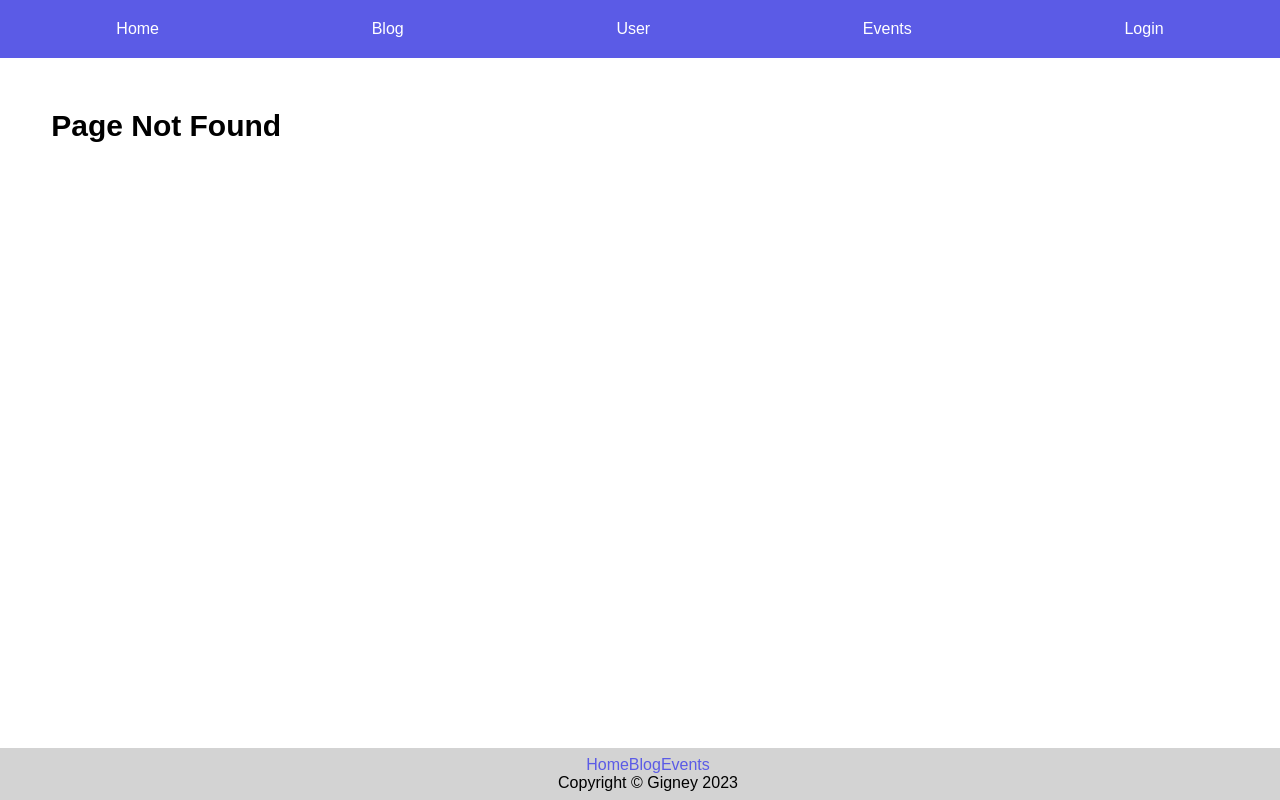
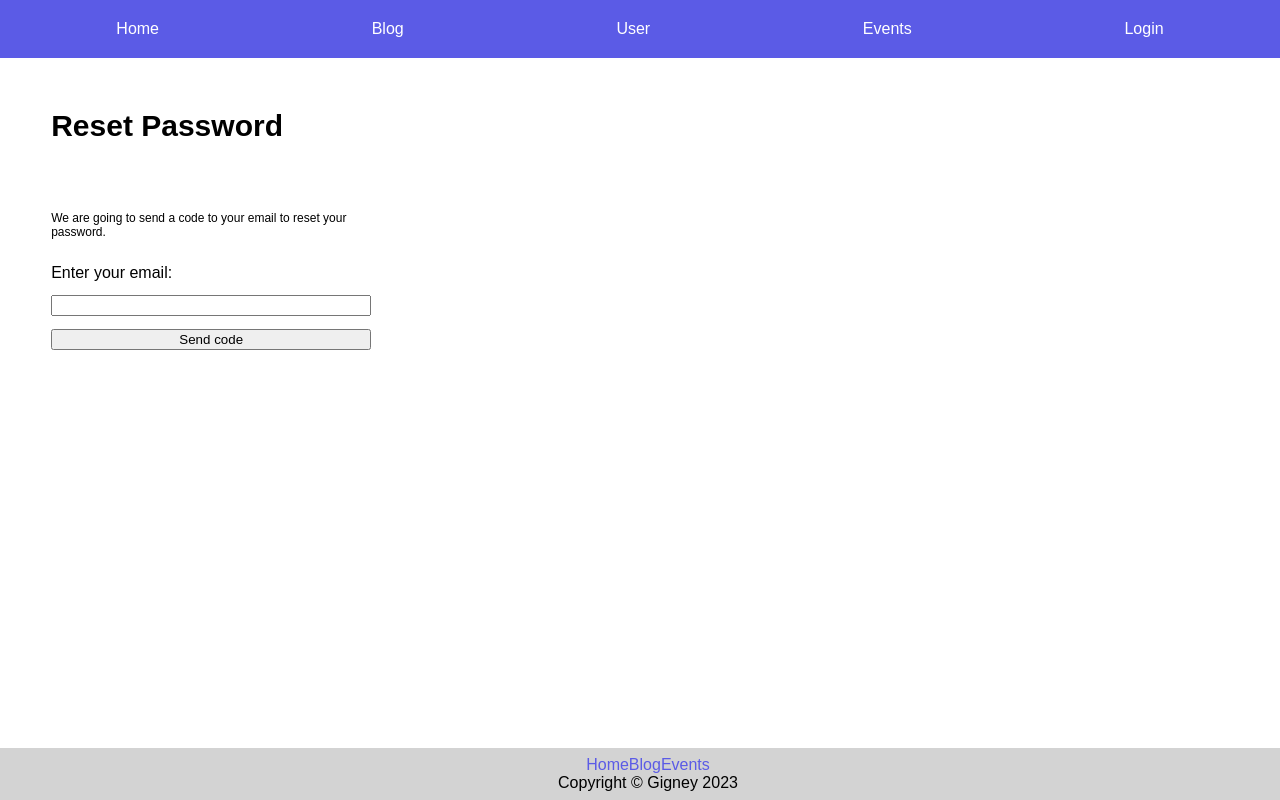
Before and after one commit to GRDE3024-DIG33-DigEx-Major-Project-2/frontendA3, a React (Create React App) app: page /reset-password in a window 1280 px wide. Before the commit this address had no page. Built offline with nearby package versions, Linux system fonts and the light colour scheme.

Commit message:
Added Reset Password Flow

```diff
--- a/src/components/App.js
+++ b/src/components/App.js
@@ -11,6 +11,7 @@ import Footer from "./Footer.js";
 import Login from "./Login.js";
 import FavouritesList from "./FavouritesList";
 import PastEvents from "./PastEvents";
+import ResetPassword from "./ResetPassword";
 
 function App() {
 
@@ -32,6 +33,7 @@ function App() {
             <Route path="/" element={<Home />} />
             <Route path="blog" element={<Blog />} />
             <Route path="login" element={<Login setIsLoggedIn={setIsLoggedIn} setUser={setUser}/>} />
+            <Route path="reset-password" element={<ResetPassword />} />
             <Route path="user" element={<User isLoggedIn={isLoggedIn} user={user} setIsLoggedIn={setIsLoggedIn} setUser={setUser} />}>
               <Route path="profile" element={<Profile user = {user} />} />
               <Route path="favourites" element={<FavouritesList user = {user} />} />
--- a/src/components/Login.js
+++ b/src/components/Login.js
@@ -1,5 +1,5 @@
 import { useState } from "react";
-import { useNavigate } from "react-router-dom";
+import { useNavigate, Link } from "react-router-dom";
 
 const Login = ({setIsLoggedIn, setUser}) => {
 
@@ -23,12 +23,10 @@ const Login = ({setIsLoggedIn, setUser}) => {
 
     // if wrong email or password, set message - logic to be added with backend
     setMessage("Invalid email or password. Try again.")
-
-
   };
 
   return (
-    <div className="login-container">
+    <>
       <h1>Login</h1>
       <form className="login-form" onSubmit={loginHandler}>
       <label htmlFor="email">Email</label>
@@ -48,13 +46,15 @@ const Login = ({setIsLoggedIn, setUser}) => {
         {/* if the message is defined, show it */}
         {message && <p className="error-message">{message}</p>}
         <input
-          id="register-btn"
+          id="login-btn"
           className="input-btn"
           type="submit"
           value="Login"
         />
+        <Link to="../reset-password">Forgot password?</Link>
       </form>
-    </div>
+
+    </>
   );
 };
 
--- /dev/null
+++ b/src/components/ResetPassword.js
@@ -0,0 +1,43 @@
+import { useState } from "react";
+import { useNavigate} from "react-router-dom";
+
+const ResetPassword = () => {
+
+  const [email, setEmail] = useState("");
+  const [message, setMessage] = useState(null);
+  const navigate = useNavigate();
+
+  const resetHandler = async (event) => {
+    event.preventDefault();
+    console.log("Reset Password Handler");
+    // dummy setMessage to avoid warning
+    setMessage("Code sent.");
+    navigate("../login");
+  };
+
+  return (
+    <>
+      <h1>Reset Password</h1>
+      <form className="reset-pwd-form" onSubmit={resetHandler}>
+      <p>We are going to send a code to your email to reset your password.</p>
+      <label htmlFor="email">Enter your email:</label>
+        <input
+          type="text"
+          id="email"
+          value={email}
+          onChange={(event) => setEmail(event.target.value)}
+        />
+        {/* if the message is defined, show it */}
+        {message && <p className="error-message">{message}</p>}
+        <input
+          id="reset-btn"
+          className="input-btn"
+          type="submit"
+          value="Send code"
+        />
+      </form>
+    </>
+  );
+};
+
+export default ResetPassword;
--- a/src/static/style.css
+++ b/src/static/style.css
@@ -39,7 +39,19 @@ a {
   justify-content: space-around;
   align-items: left;
   gap: 2%;
-  height: 11em;
+  height: 13em;
+  width: 20em;
+  margin-left: 4%;
+}
+
+/* RESET PASSWORD */
+.reset-pwd-form {
+  display: flex;
+  flex-direction: column;
+  justify-content: space-around;
+  align-items: left;
+  gap: 2%;
+  height: 10em;
   width: 20em;
   margin-left: 4%;
 }
--- a/src/static/style.scss
+++ b/src/static/style.scss
@@ -57,7 +57,16 @@ a {
 .login-form{
     @include flex-column(space-around, left);
     gap: 2%;
-    height: 11em;
+    height: 13em;
+    width: 20em;
+    margin-left: 4%;
+}
+
+/* RESET PASSWORD */
+.reset-pwd-form{
+    @include flex-column(space-around, left);
+    gap: 2%;
+    height: 10em;
     width: 20em;
     margin-left: 4%;
 }
```
Also changed, not shown: 1 other file (tests, documents, lock files or other folders).
